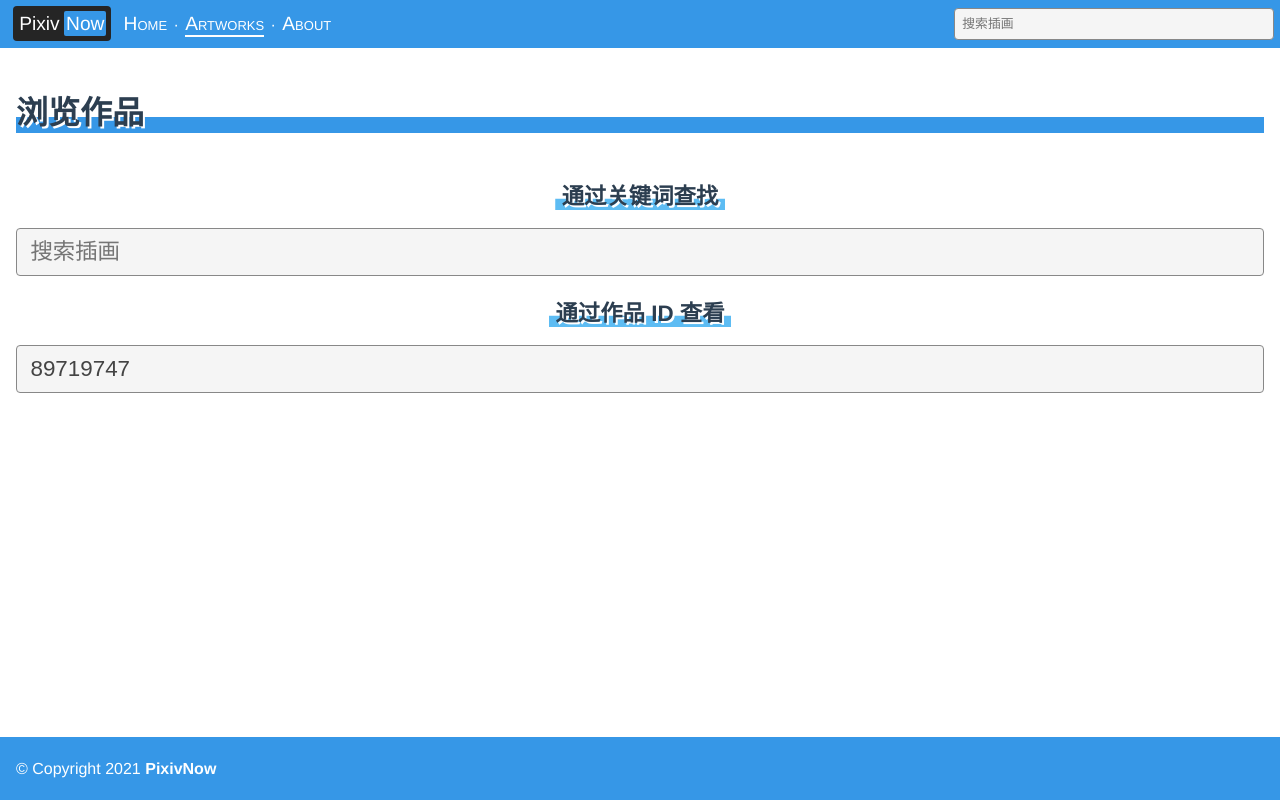
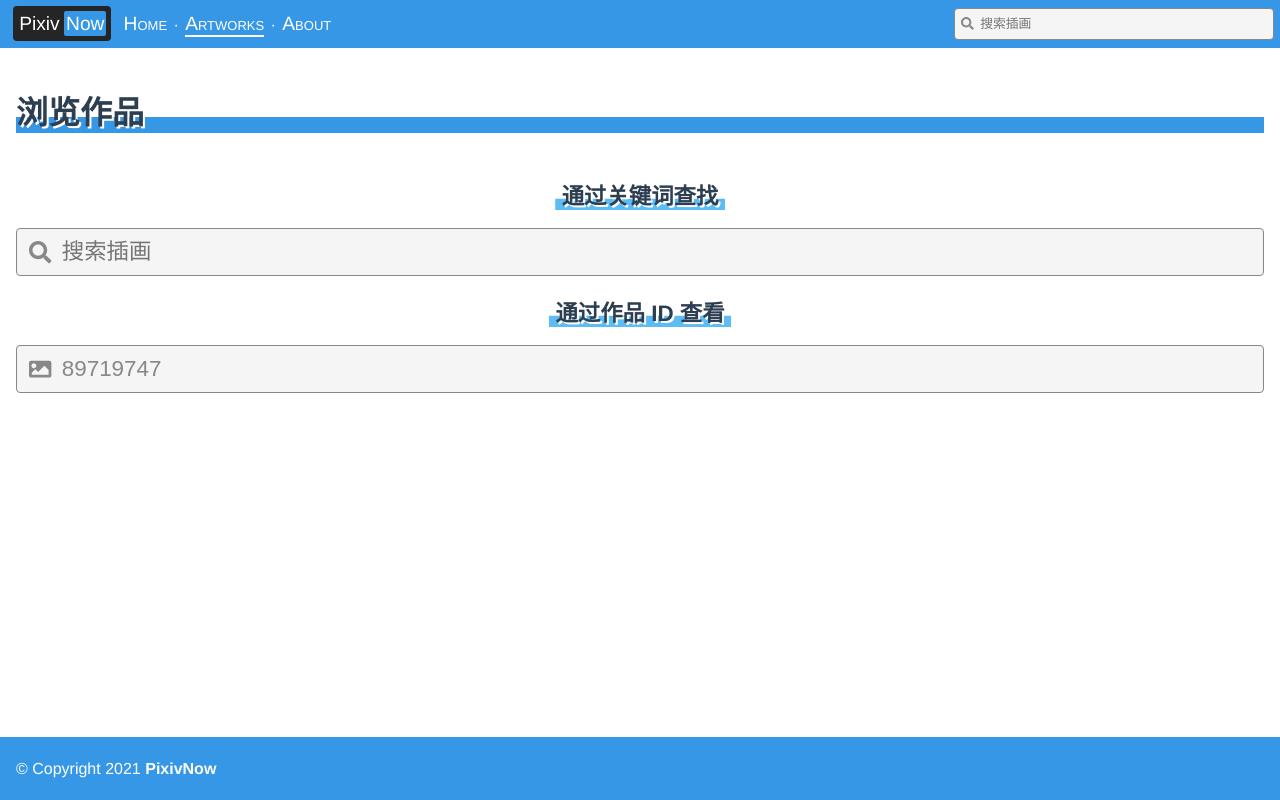
Before and after one commit to FreeNowOrg/PixivNow, a Vue app: page /artworks in a window 1280 px wide. Built offline with nearby package versions, Linux system fonts and the light colour scheme.

Commit message:
feat: + icons

```diff
--- a/src/components/SearchBox.vue
+++ b/src/components/SearchBox.vue
@@ -1,6 +1,7 @@
 <template lang="pug">
 .searchBox
   input(v-model="keyword" @keyup.enter="makeSearch", placeholder="搜索插画")
+  fa.icon(icon="search")
 </template>
 
 <script lang="ts">
@@ -33,43 +34,4 @@
 })
 </script>
 
-<style scoped lang="sass">
-.searchBox
-  display: flex
-  align-items: center
-  // margin: 0 auto;
-
-  input
-    // width: 100%;
-    box-sizing: border-box
-    font-size: 0.8rem
-    border: 1px solid var(--theme-border-color)
-    border-radius: 4px
-    outline: none
-    padding: 0.2rem 0.6em
-    color: #444
-    height: 2rem
-    background-color: rgb(245, 245, 245)
-    width: 25vw
-    transition: all 0.12s ease-in-out
-
-    &:focus
-      background-color: var(--theme-background-color)
-      width: calc(25vw + 10em)
-
-  button
-    padding: 0.2rem 0.4rem
-    font-size: 1rem
-    border: none
-    border-radius: 4px
-    background-color: rgb(21, 109, 180)
-    color: #fff
-    display: block
-    margin-left: 1rem
-
-  &.big
-    input
-      width: 100%
-      height: 3rem
-      font-size: 1.4rem
-</style>
+<style lang="sass"></style>
--- a/src/static/common.sass
+++ b/src/static/common.sass
@@ -112,6 +112,49 @@
     padding: .1rem .2rem
     color: #e02080
 
+// Search Box
+.searchBox
+  display: flex
+  position: relative
+  align-items: center
+  font-size: 0.8rem
+
+  .icon, [data-icon]
+    position: absolute
+    left: 0.6em
+    pointer-events: none
+    color: var(--theme-border-color)
+    transition: all 0.24s ease-in-out
+
+  input
+    color: var(--theme-border-color)
+    font-size: inherit
+    box-sizing: border-box
+    border: 1px solid var(--theme-border-color)
+    border-radius: 4px
+    outline: none
+    padding: 0.2rem 0.6em
+    padding-left: 2em
+    height: 2rem
+    background-color: rgb(245, 245, 245)
+    width: 25vw
+    transition: all 0.12s ease-in-out
+
+    &:focus
+      color: var(--theme-text-color)
+      background-color: var(--theme-background-color)
+      width: calc(25vw + 10em)
+
+    &:focus + .icon, &:focus + [data-icon]
+      color: var(--theme-text-color)
+
+  &.big
+    font-size: 1.4rem
+
+    input
+      width: 100%
+      height: 3rem
+
 @keyframes imgProgress
   from
     background-color: lighten(#e8e8e8, 4%)
--- a/src/view/artwork/index.vue
+++ b/src/view/artwork/index.vue
@@ -7,8 +7,9 @@
 
 section
   h2 通过作品 ID 查看
-  .inputArea
+  .searchBox.big
     input(v-model="artId" type="number" @keyup.enter="gotoArt")
+    fa(icon="image")
     //- button(@click="gotoArt") 查看
 
 </template>
--- a/src/view/users.vue
+++ b/src/view/users.vue
@@ -22,12 +22,18 @@
       .username {{ user.name }}
       .following
         strong {{ user.following }}
-        |
-        | 已关注
-      .gender {{ user.gender.name }}
-      .birthday {{ user.birthDay.name }}
-      .region {{ user.region.name }}
+        | &nbsp;已关注
+      .gender(v-if="user.gender.name")
+        fa(icon="venus-double")
+        | {{ user.gender.name }}
+      .birthday(v-if="user.birthDay.name")
+        fa(icon="birthday-cake")
+        | {{ user.birthDay.name }}
+      .region(v-if="user.region.name")
+        fa(icon="map-marker-alt")
+        | {{ user.region.name }}
       .webpage(v-if="user.webpage")
+        fa(icon="home")
         a(
           :href="user.webpage"
           target="_blank"
@@ -141,6 +147,10 @@
     > div
       margin: 0.4rem auto
 
+      [data-icon]
+        width: 1rem
+        margin-right: .4rem
+
     .username
       font-size: 1.4rem
       font-weight: 600
```
